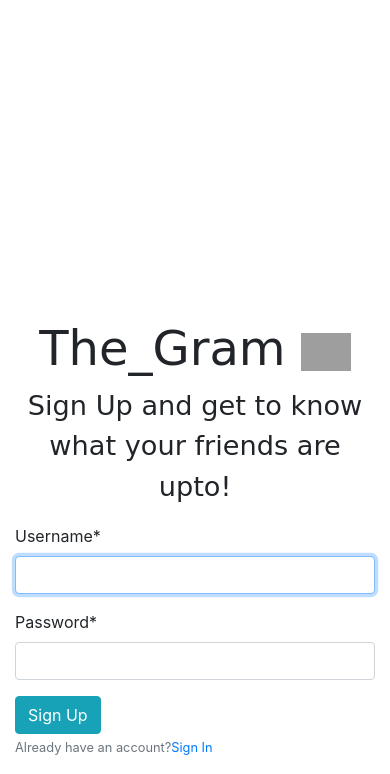
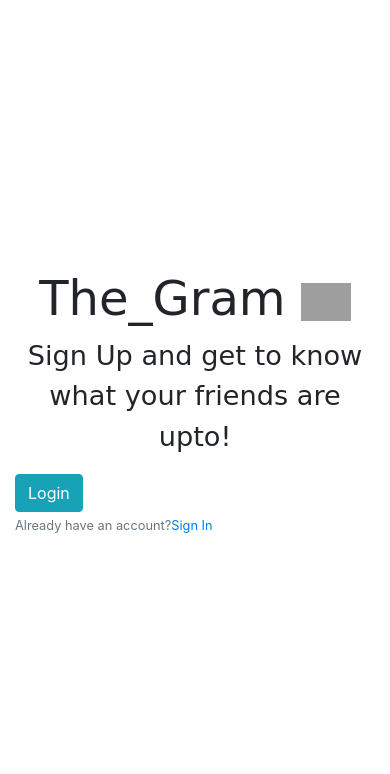
Before and after one commit to SkimaniKings/The_Gram, a Django app: page /login/ in a window 390 px wide. Shown: the part 714-1488 px from the top of the page. After the commit the page ends 1247 px from the top, so only its background shows below. Run offline with Django 3.2, Linux system fonts and the light colour scheme; some libraries are stand-ins or nearby versions; some web fonts are replaced; grey boxes are pictures that could not be loaded.

Commit message:
made changes and implemeted on the routes for signup and sign in

```diff
--- a/instagram/templates/home.html
+++ b/instagram/templates/index.html
@@ -16,10 +16,10 @@
               {% csrf_token%}
               {{form | crispy}}
                 <button class="btn btn-info" type="submit">Sign Up</button>
-                <p><small class="text-muted">Already have an account?<a href="#"></a>Sign In</a></small></p>
+                <p><small class="text-muted">Already have an account?<a href="{% url 'login' %}">Sign In</a></small></p>
             </form>
           </div>
         </div>
-
+        <button ><a href=></a></button>
 
 {%endblock%}
--- a/instagram/templates/login.html
+++ b/instagram/templates/login.html
@@ -8,15 +8,14 @@
               <div class="slider"></div>
             </div>
           </div>
-          <div class="col-md-6 simonn">
+          <div class="col-md-6 simon">
             <h3 class="title text-center header">The_Gram <img src="https://bit.ly/37e8iLt" alt="gram" style="width:50px;"></h3>
             <p class="signup text-center para">Sign Up and get to know what your friends are upto!</p>
             <form action="" method="POST">
-                    {{form | crispy}}
               {% csrf_token%}
-
-                <button class="btn btn-info" type="submit">Sign Up</button>
-                <p><small class="text-muted">Already have an account?<a href="#">Sign In</a></small></p>
+              {{form | crispy}}
+                <button class="btn btn-info" type="submit">Login</button>
+                <p><small class="text-muted">Already have an account?<a href="{% url 'home'%}">Sign In</a></small></p>
             </form>
           </div>
         </div>
--- /dev/null
+++ b/instagram/templates/profile.html
@@ -0,0 +1 @@
+<h1>This is simon</h1>
--- a/instagram/urls.py
+++ b/instagram/urls.py
@@ -3,5 +3,8 @@ from . import views
 
 urlpatterns = [
     url(r'^$', views.home, name='home'),
-    url(r'^login$', views.login, name="login_Form"),
+    url('login/', views.login, name='login'),
+    url('profile/', views.profile, name='profile'),
+    #   url('search/', views.search_results, name='search_results'),
+
 ]
--- a/instagram/views.py
+++ b/instagram/views.py
@@ -15,20 +15,12 @@ def home(request):
             return redirect("login")
         else:
                 form=UserReagisterForm()
-    return render(request, "home.html",{"form":form})
+    return render(request, "index.html",{"form":form})
 
 def login(request):
-    form=UserReagisterForm()
-    if request.method == "POST":
-        form=UserReagisterForm(request.POST)
-        if form.is_valid:
-
-            form.save()
-            username = form.cleaned_data.get("username")
-            messages.success(request, f("Account for {username} has been created successfully"))
-            return redirect("login")
-        else:
-                form=UserReagisterForm()
 
 
-    return render(request, 'login.html')
+    return render(request, 'login.html',)
+
+def profile(request):
+    return render(request,'profile.html')
--- a/mysite/urls.py
+++ b/mysite/urls.py
@@ -19,9 +19,10 @@ from django.contrib.auth import views as auth_views
 
 urlpatterns = [
     url(r'^admin/', admin.site.urls),
-    url(r'^$',include('instagram.urls')),
-    url(r'login/',auth_views.LoginView.as_view(template_name='login.html'),name='Login'),
-    url(r'login/',auth_views.LogoutView.as_view(template_name='login.html'),name='Logout')
+    url(r'',include('instagram.urls')),
+    # url(r'login/',auth_views.LoginView.as_view(template_name='login.html'),name='Login'),
+    # url(r'login/',auth_views.LogoutView.as_view(template_name='login.html'),name='Logout'),
+
 
 
 ]
```
Also changed, not shown: db.sqlite3.
